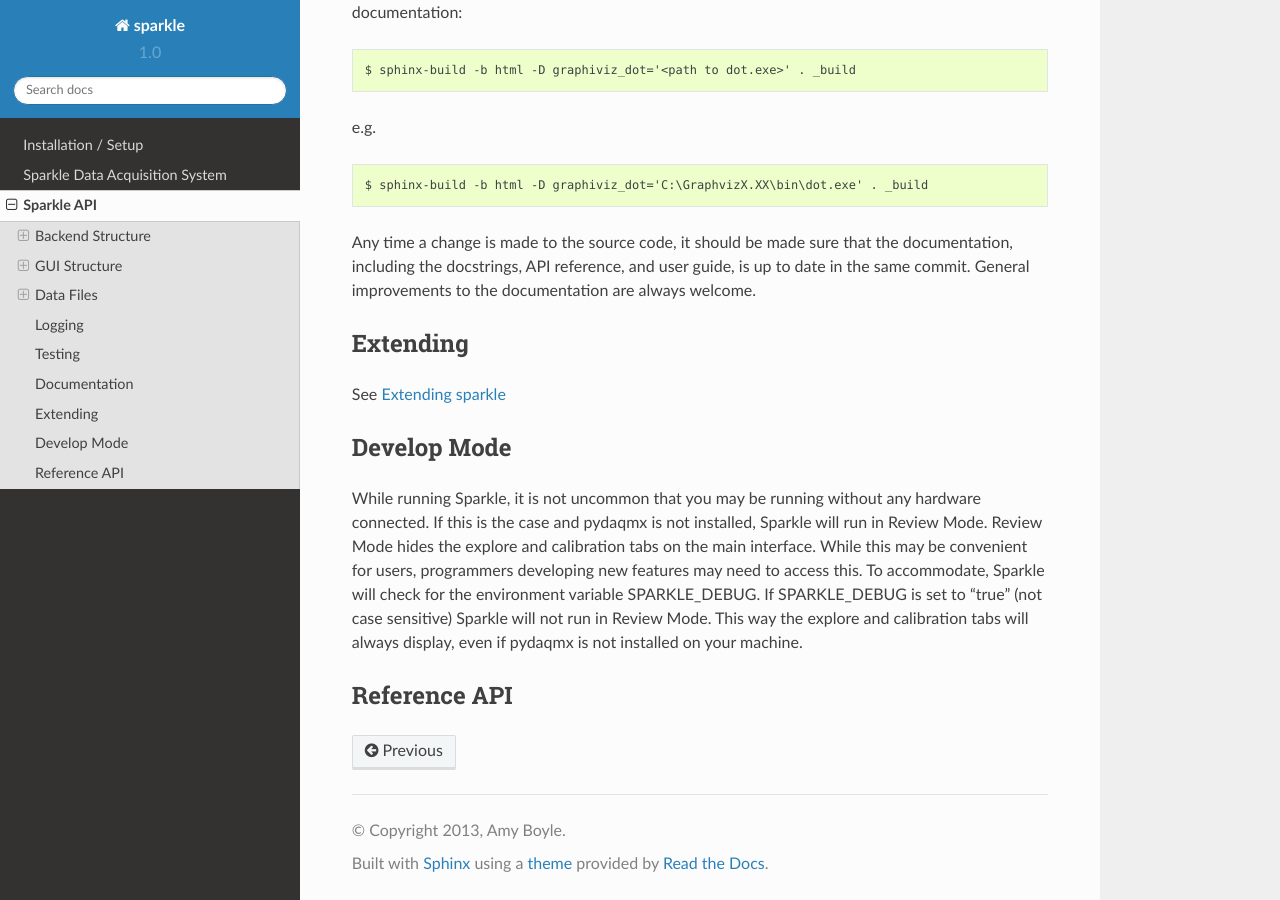
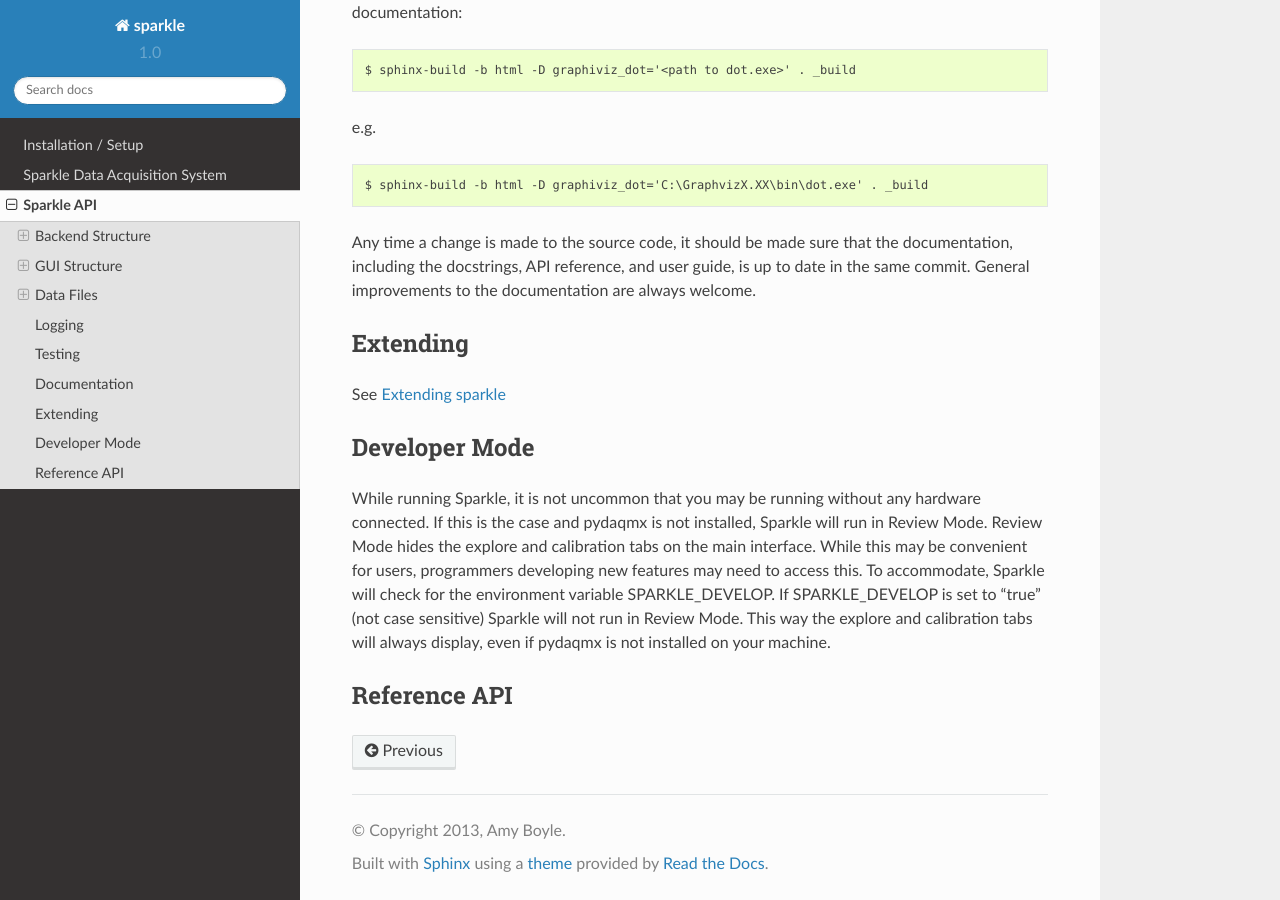
Before and after one commit to portfors-lab/sparkle, a Sphinx documentation site: the page built from doc/ref/api.rst, in a window 1280 px wide and 900 px high, scrolled down 7724 px. Built offline with Sphinx 7.4.7 and the Read the Docs theme 2.0.0, drawn with Linux system fonts in a browser that asks for light colours; pages that are not in the unit, such as notebooks, are missing from menus.

Commit message:
Fixed typo. Changed SPARKLE_DEBUG to SPARKLE_DEVELOP

```diff
--- a/doc/ref/api.rst
+++ b/doc/ref/api.rst
@@ -202,10 +202,10 @@
 
 See :doc:`Extending sparkle<extending>`
 
-Develop Mode
-------------
+Developer Mode
+--------------
 
-While running Sparkle, it is not uncommon that you may be running without any hardware connected. If this is the case and pydaqmx is not installed, Sparkle will run in Review Mode. Review Mode hides the explore and calibration tabs on the main interface. While this may be convenient for users, programmers developing new features may need to access this. To accommodate, Sparkle will check for the environment variable SPARKLE_DEBUG. If SPARKLE_DEBUG is set to “true” (not case sensitive) Sparkle will not run in Review Mode. This way the explore and calibration tabs will always display, even if pydaqmx is not installed on your machine.
+While running Sparkle, it is not uncommon that you may be running without any hardware connected. If this is the case and pydaqmx is not installed, Sparkle will run in Review Mode. Review Mode hides the explore and calibration tabs on the main interface. While this may be convenient for users, programmers developing new features may need to access this. To accommodate, Sparkle will check for the environment variable SPARKLE_DEVELOP. If SPARKLE_DEVELOP is set to “true” (not case sensitive) Sparkle will not run in Review Mode. This way the explore and calibration tabs will always display, even if pydaqmx is not installed on your machine.
 
 Reference API
 -------------
```
